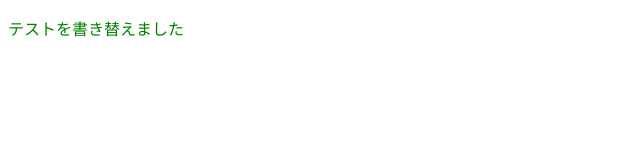
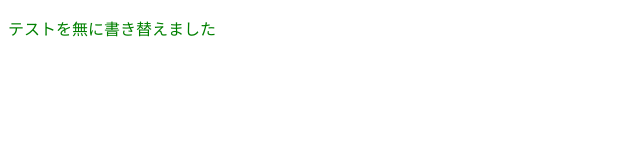
Before and after one commit to Heiro643/2025-5-12-test1, a plain HTML site: page index.html in a window 1280 px wide. Shown: the full height of the page, 0-640 px from the left. Drawn offline with Linux system fonts and the light colour scheme.

Commit message:
Update index.html
mojiwo
tuikasimasita

```diff
--- a/index.html
+++ b/index.html
@@ -5,6 +5,6 @@
     <title>タイトル</title>
   </head>
       <body>
-        <p style="color:green">テストを書き替えました</p>
+        <p style="color:green">テストを無に書き替えました</p>
       </body>
   </html>
```
